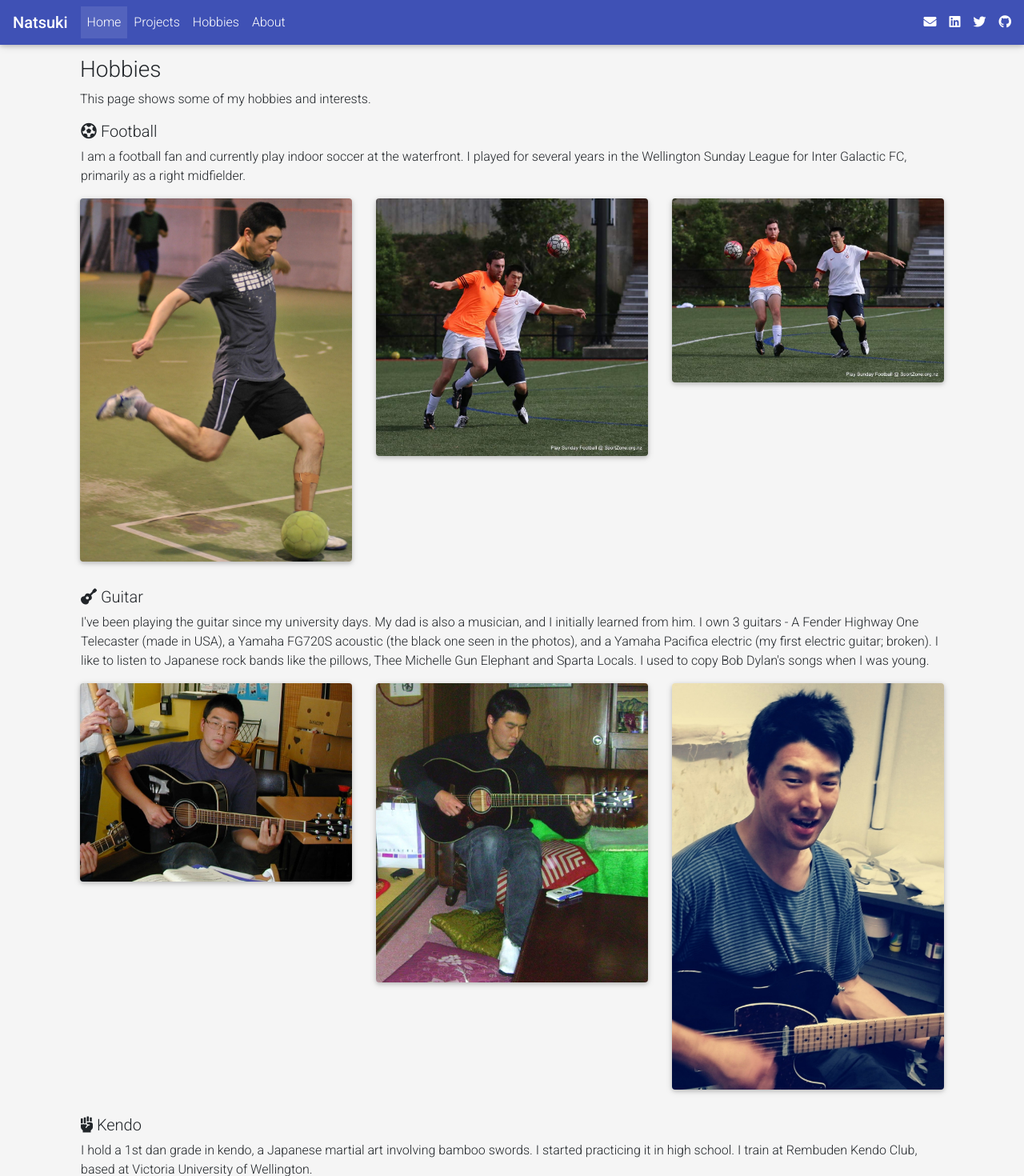
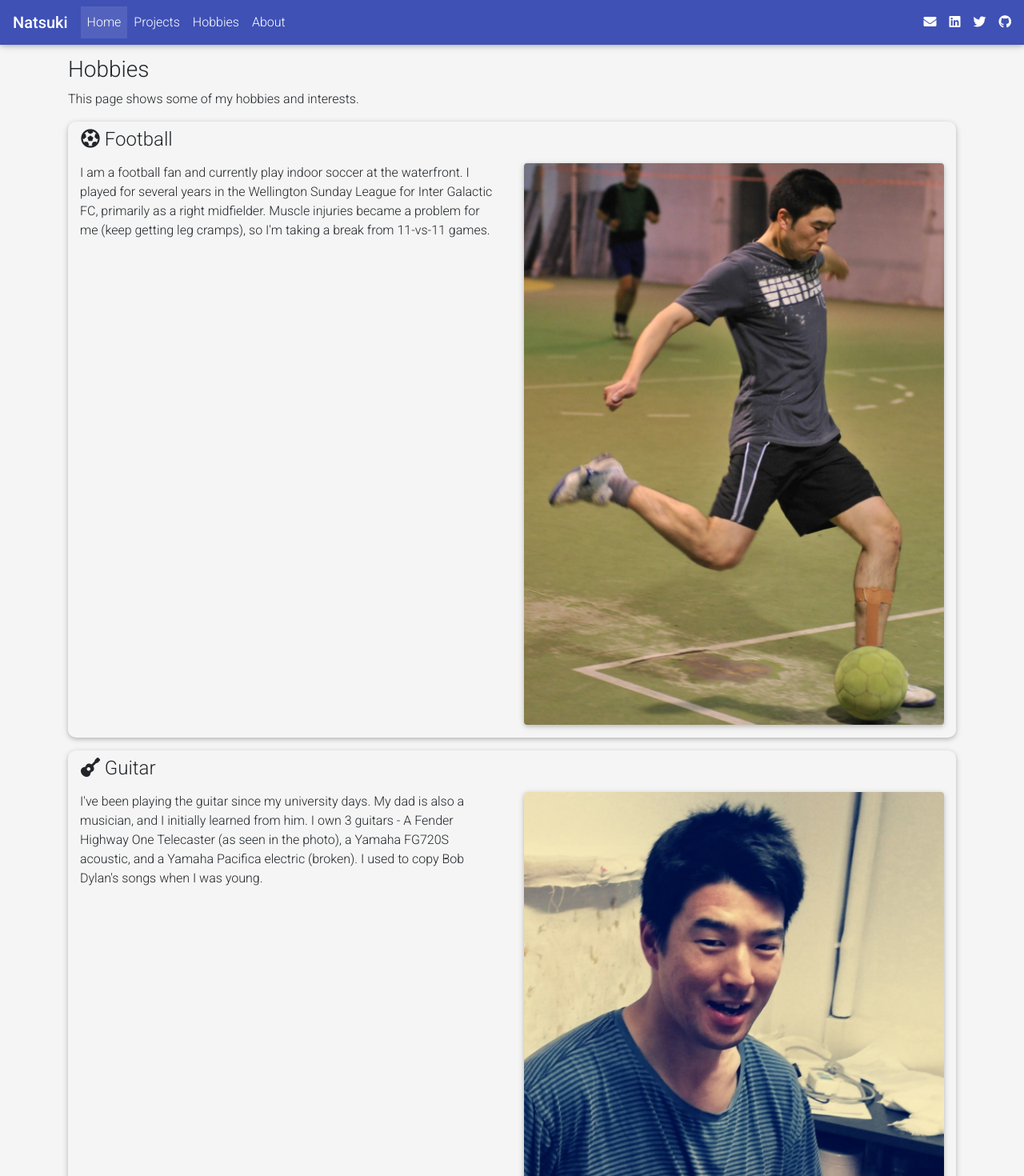
Before and after one commit to oosacker/portfoliio-site, a React (Create React App) app: page /hobbies in a window 1280 px wide. Shown: the top 1470 px of the page at 80% size. Built offline with nearby package versions, Linux system fonts and the light colour scheme.

Commit message:
single images

```diff
--- a/src/hobbyCard.js
+++ b/src/hobbyCard.js
@@ -12,27 +12,25 @@ const HobbyCard = (props) => {
 
     return (
         <MDBCol className="mb-3">
-            <MDBContainer className="">
 
-                <MDBRow className="px-3">
-                    <h5><MDBIcon icon={props.icon} /> {props.title}</h5>
-                </MDBRow>
+            <MDBContainer className="z-depth-1 round-corner">
 
-                <MDBRow className="px-3">
-                    <p>{props.desc}</p>
+                <MDBRow className="px-3 py-2">
+                    <h4><MDBIcon icon={props.icon} /> {props.title}</h4>
                 </MDBRow>
 
                 <MDBRow>
+                    <MDBCol lg="6" sm="12">
+                        <p>{props.desc}</p>
+                    </MDBCol>
 
-                    {props.images.map( (value) => {
-                        return (
-                            <MDBCol lg="4" md="6" sm="12">
-                                <img src={value} className="img-fluid mb-3 rounded z-depth-1" alt={props.title}/>
-                            </MDBCol>
-                        )
-                    } )}
+                    <MDBCol lg="6" sm="12">
+                        <img src={props.image} className="img-fluid mb-3 rounded z-depth-1" alt={props.title}/>
+                    </MDBCol>
 
                 </MDBRow>
+
+
 
             </MDBContainer>
         </MDBCol>
--- a/src/pages/hobbies.js
+++ b/src/pages/hobbies.js
@@ -11,22 +11,18 @@ const Hobbies = () => {
         <MDBContainer>
 
             <MDBRow>
-
-            </MDBRow>    <MDBCol>
+                <MDBCol>
                     <h3>Hobbies</h3>
                     <p>This page shows some of my hobbies and interests.</p>
                 </MDBCol>
+            </MDBRow>
 
             <MDBRow>
                 <HobbyCard
                     title="Football"
                     icon={"futbol"}
-                    desc="I am a football fan and currently play indoor soccer at the waterfront. I played for several years in the Wellington Sunday League for Inter Galactic FC, primarily as a right midfielder."
-                    images={[
-                        "./images/hobby_img/football/1.jpg",
-                        "./images/hobby_img/football/2.jpg",
-                        "./images/hobby_img/football/5.jpg"
-                    ]}
+                    desc="I am a football fan and currently play indoor soccer at the waterfront. I played for several years in the Wellington Sunday League for Inter Galactic FC, primarily as a right midfielder. Muscle injuries became a problem for me (keep getting leg cramps), so I'm taking a break from 11-vs-11 games."
+                    image={"./images/hobby_img/football/1.jpg"}
                 />
             </MDBRow>
 
@@ -34,12 +30,8 @@ const Hobbies = () => {
                 <HobbyCard
                     title="Guitar"
                     icon={"guitar"}
-                    desc="I've been playing the guitar since my university days. My dad is also a musician, and I initially learned from him. I own 3 guitars - A Fender Highway One Telecaster (made in USA), a Yamaha FG720S acoustic (the black one seen in the photos), and a Yamaha Pacifica electric (my first electric guitar; broken). I like to listen to Japanese rock bands like the pillows, Thee Michelle Gun Elephant and Sparta Locals. I used to copy Bob Dylan's songs when I was young."
-                    images={[
-                        "./images/hobby_img/guitar/3.jpg",
-                        "./images/hobby_img/guitar/4.jpg",
-                        "./images/hobby_img/guitar/5.jpg",
-                    ]}
+                    desc="I've been playing the guitar since my university days. My dad is also a musician, and I initially learned from him. I own 3 guitars - A Fender Highway One Telecaster (as seen in the photo), a Yamaha FG720S acoustic, and a Yamaha Pacifica electric (broken). I used to copy Bob Dylan's songs when I was young."
+                    image={"./images/hobby_img/guitar/5.jpg"}
                 />
             </MDBRow>
 
@@ -47,12 +39,8 @@ const Hobbies = () => {
                 <HobbyCard
                     title="Kendo"
                     icon={"fist-raised"}
-                    desc="I hold a 1st dan grade in kendo, a Japanese martial art involving bamboo swords. I started practicing it in high school. I train at Rembuden Kendo Club, based at Victoria University of Wellington."
-                    images={[
-                        "./images/hobby_img/kendo/1.jpg",
-                        "./images/hobby_img/kendo/2.jpg",
-                        "./images/hobby_img/kendo/3.jpg",
-                    ]}
+                    desc="I hold a 1st dan grade in kendo, a Japanese martial art involving bamboo swords. I started practicing it in high school. I train at Rembuden Kendo Club, based at Victoria University of Wellington. The photo shows me in a small local competition where I won silver. I'm the one with the red ribbon."
+                    image={"./images/hobby_img/kendo/3.jpg"}
                 />
             </MDBRow>
 
```
Also changed, not shown: public/images/hobby_img/football/5.jpg, public/images/hobby_img/kendo/3.jpg.
